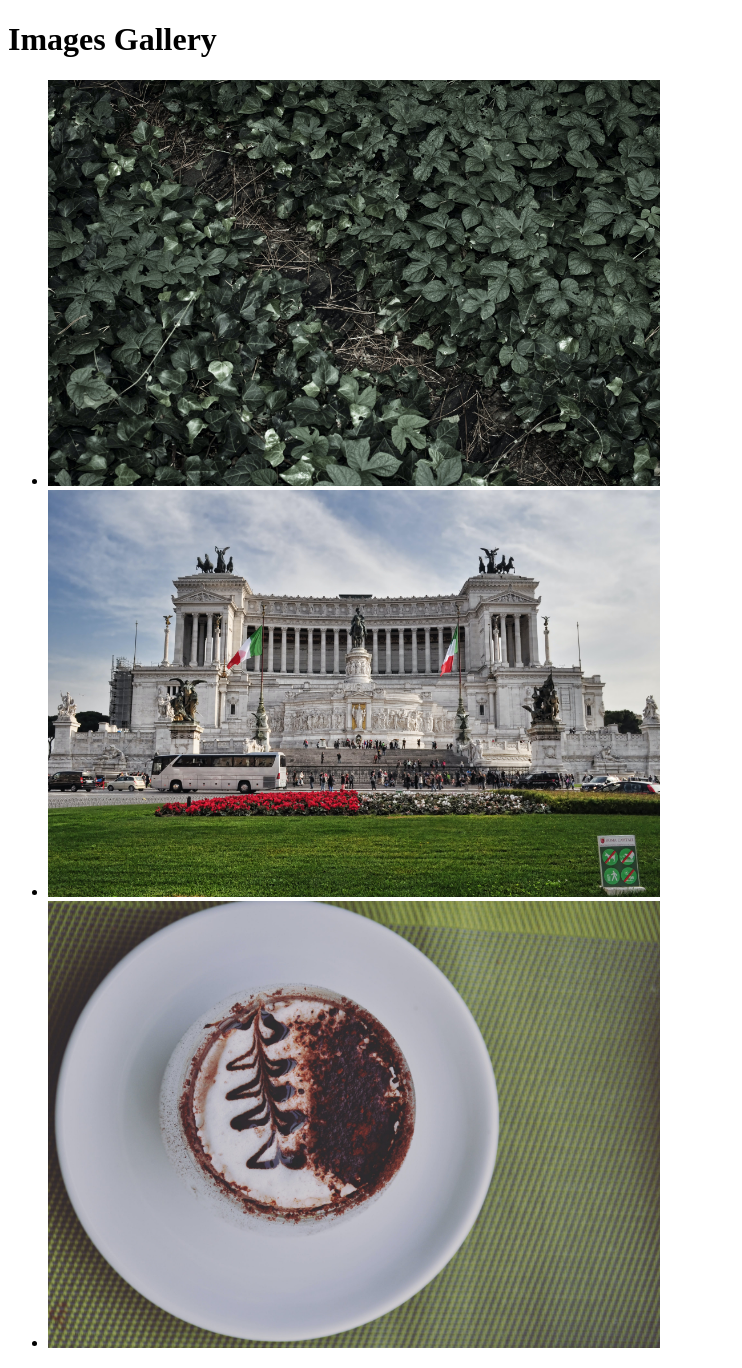
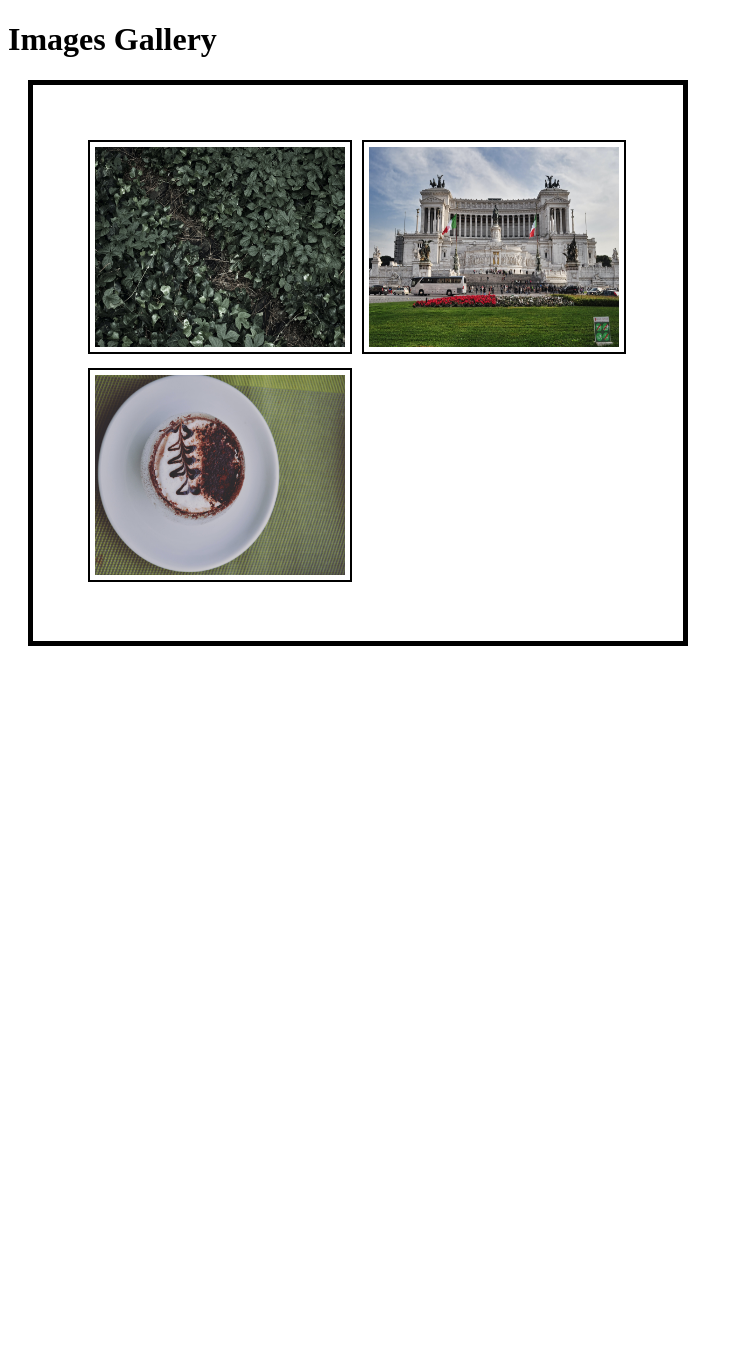
Before and after one commit to fsilvasantos/tutoriais, a PHP site: page /apress/php/livro_01/ch4/index.php in a window 1280 px wide. Shown: the part 44-1412 px from the top of the page, without its empty margins (0-742 px from the left). After the commit the page ends 690 px from the top, so only its background shows below. Run offline with PHP 8.4, Linux system fonts and the light colour scheme.

Commit message:
Secure Programming

```diff
--- a/apress/php/livro_01/ch4/views/gallery.php
+++ b/apress/php/livro_01/ch4/views/gallery.php
@@ -4,17 +4,50 @@
 function showImages() : string
 {
     $out = "<h1>Images Gallery</h1>";
-    $out .= "<ul id='images'>";
+    $out .= "<ul id='images'
+            style='
+            list-style-type:none;
+            width: 550px;
+            border: 5px solid black;
+            padding: 50px;
+            margin: 20px;'
+            ><li>";
+
+    $totalSize = 0;
+    $numberOfImages = 0;
+
     $dir_name = "imgs";
     chdir($dir_name);
+
     $images = glob("*.jpg");
 
     foreach($images as $image)
     {
-        $out .= '<li><img src="'.$dir_name. '/' .$image.'" width="50%" /></li>';
+        //if((filesize($image) < 500000) and ($totalSize < 2500000)) -- limite muito estreito!!!
+        if((filesize($image) < 2000000) and ($totalSize < 5000000))
+        {
+            $out .= '<img src="'.$dir_name. '/' .$image.'"
+                    style="
+                    height: 200px;
+                    width: 250px;
+                    border: 2px solid black;
+                    padding: 5px;
+                    margin: 5px;
+                    "/>';
+
+            $totalSize += filesize($image);
+            $numberOfImages++;
+
+        }
+
+        if (($numberOfImages % 2) == 0)
+        {
+            $out .= "</li><li>";
+        }
+
     }
 
-    $out .= "</ul>";
+    $out .= "</li></ul>";
 
     return $out;
 
```
